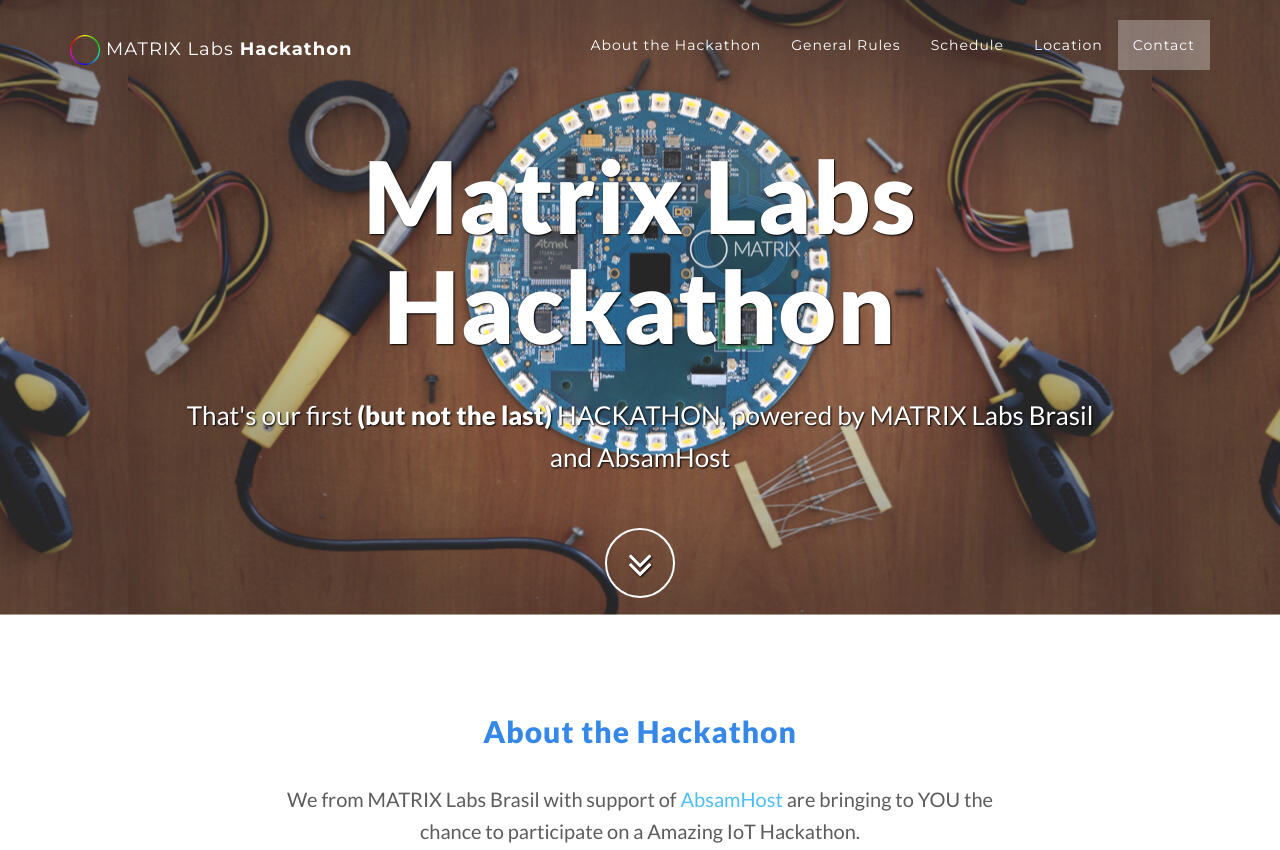
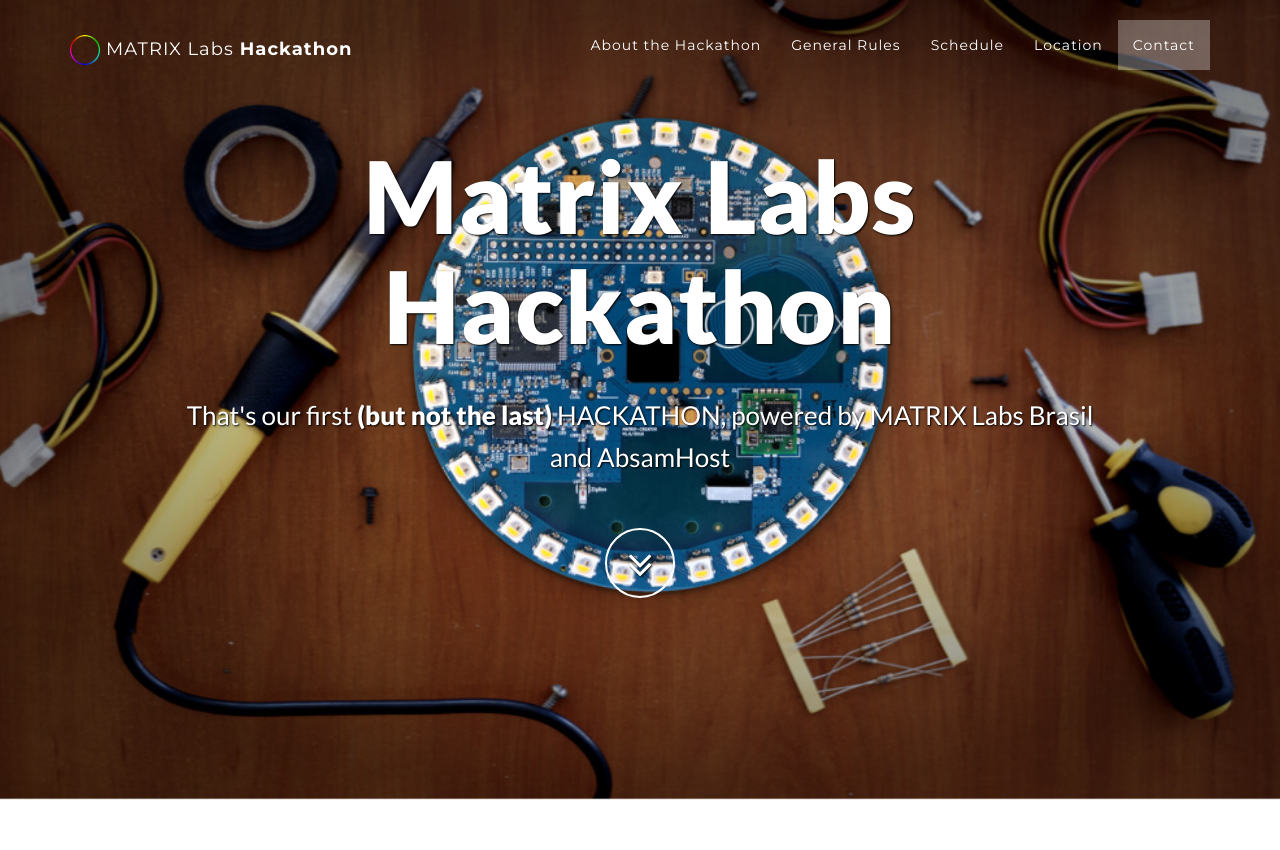
Before and after one commit to matrix-io/hackathon, a website: page index.html in a window 1280 px wide. Shown: the top 850 px of the page. Drawn offline with nearby package versions, Linux system fonts and the light colour scheme; some packages are replaced by stand-ins of ours; a web font is replaced by a local one.

Commit message:
Fix header style

```diff
--- a/less/grayscale.less
+++ b/less/grayscale.less
@@ -144,23 +144,22 @@
 }
 
 .intro {
-    // display: table;
+  height: 100%;
   width: 100%;
-    // height: 100%;
+  background-color: white;
+  background: url(../img/matrix-creator.jpg) center center;
+  background-size: cover;
+  background-repeat: no-repeat;
+  width: 100%;
   min-height: 615px;
-    // padding: 100px 0;
   text-align: center;
   text-shadow: 1px 1px 2px black;
   color: white;
-    background: linear-gradient(to bottom, rgba(255,255,255,0.15) 0%,rgba(255,255,255,0.15) 100%), url(../img/matrix-creator.jpg) center center scroll;
-    background-color: black;
-    // -webkit-background-size: cover;
-    // -moz-background-size: cover;
-    // background-size: cover;
-    // -o-background-size: cover;
+
   @media (max-width: 767px) {
     padding-top: 100px;
   }
+
   .intro-body {
     // display: table-cell;
     // vertical-align: middle;
```
Also changed, not shown: css/grayscale.css, css/grayscale.min.css. Lines whose indentation alone changed are shown as unchanged.
